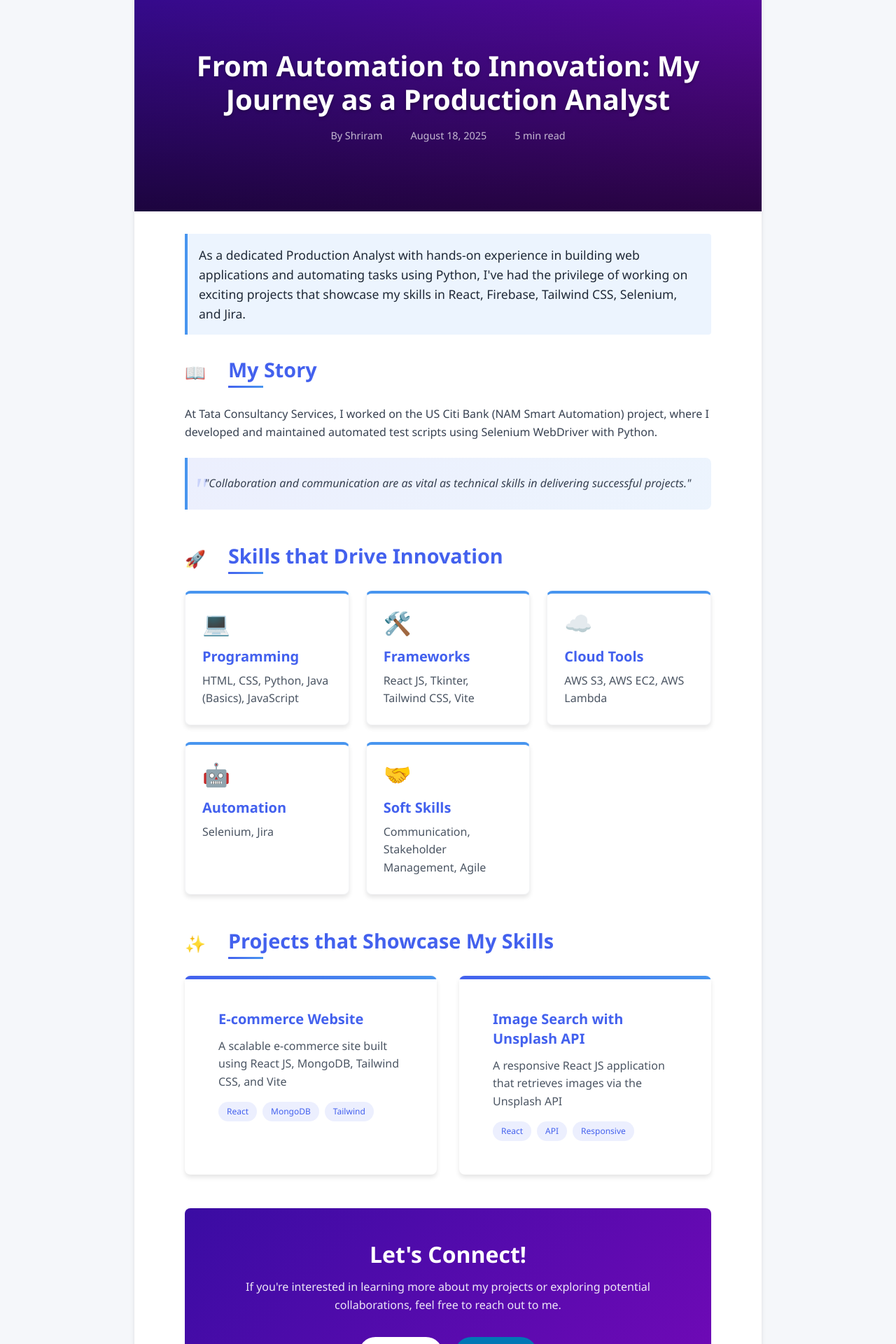
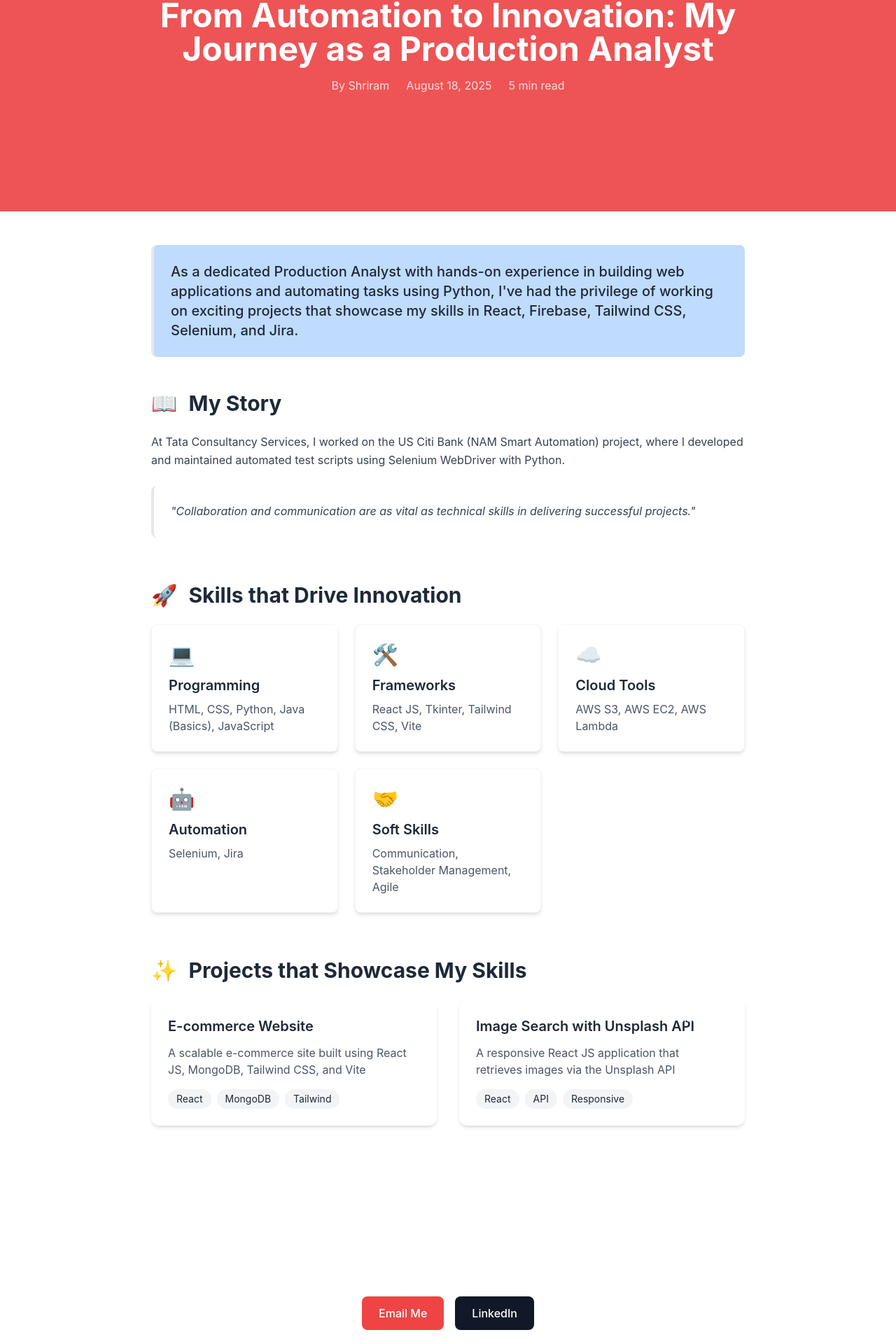
Before and after one commit to ramtechnow/React_portfolio, a React (Create React App) app: page /blog in a window 1280 px wide. Shown: the part 98-2018 px from the top of the page at 70% size. Built offline with nearby package versions, Linux system fonts and the light colour scheme.

Commit message:
18_08_2025_enhancement_

```diff
--- a/src/components/Blog.css
+++ b/src/components/Blog.css
@@ -1,364 +1,92 @@
-/* Base Styles */
-:root {
-  --primary: #4361ee;
-  --secondary: #3f37c9;
-  --accent: #4895ef;
-  --light: #f8f9fa;
-  --dark: #212529;
-  --success: #4cc9f0;
-  --warning: #f72585;
-  --info: #560bad;
-  --gradient-start: #3a0ca3;
-  --gradient-end: #7209b7;
-  --text-light: #f8f9fa;
-  --text-dark: #212529;
-  --shadow: 0 4px 6px rgba(0, 0, 0, 0.1);
-  --transition: all 0.3s ease;
+/* Base styles */
+.blog-container {
+  font-family: 'Inter', -apple-system, BlinkMacSystemFont, 'Segoe UI', Roboto, Oxygen, Ubuntu, Cantarell, sans-serif;
+  line-height: 1.6;
 }
 
-* {
-  margin: 0;
-  padding: 0;
-  box-sizing: border-box;
+/* Header styles */
+.blog-header {
+  min-height: 300px;
 }
 
-body {
-  font-family: 'Segoe UI', Tahoma, Geneva, Verdana, sans-serif;
-  line-height: 1.6;
-  color: var(--text-dark);
-  background-color: #f5f7fa;
-}
-
-/* Blog Container */
-.blog-container {
-  max-width: 1200px;
-  margin: 0 auto;
-  background-color: white;
-  box-shadow: var(--shadow);
-  border-radius: 8px;
-  overflow: hidden;
-}
-
-/* Header Styles */
-.blog-header {
-  position: relative;
-  height: 400px;
-  background: linear-gradient(135deg, var(--gradient-start), var(--gradient-end));
-  color: white;
-  display: flex;
-  align-items: flex-end;
-  padding: 0;
-  margin-bottom: 2rem;
-  overflow: hidden;
+@media (min-width: 768px) {
+  .blog-header {
+    min-height: 400px;
+  }
 }
 
 .header-gradient {
-  width: 100%;
-  padding: 2rem;
-  background: linear-gradient(to top, rgba(0, 0, 0, 0.7), transparent);
+  background-size: 200% 200%;
+  animation: gradient 8s ease infinite;
 }
 
-.blog-header h1 {
-  font-size: 2.5rem;
-  margin-bottom: 1rem;
-  line-height: 1.2;
-  text-shadow: 0 2px 4px rgba(0, 0, 0, 0.3);
+@keyframes gradient {
+  0% {
+    background-position: 0% 50%;
+  }
+  50% {
+    background-position: 100% 50%;
+  }
+  100% {
+    background-position: 0% 50%;
+  }
 }
 
-.header-meta {
-  display: flex;
-  gap: 1rem;
-  font-size: 0.9rem;
-  opacity: 0.9;
-}
-
-/* Content Styles */
-.blog-content {
-  padding: 0 2rem;
-}
-
-.content-wrapper {
-  max-width: 800px;
-  margin: 0 auto;
-}
-
+/* Content styles */
 .intro {
-  font-size: 1.1rem;
-  margin-bottom: 2rem;
-  padding: 1rem;
-  background-color: rgba(72, 149, 239, 0.1);
-  border-left: 4px solid var(--accent);
-  border-radius: 0 4px 4px 0;
-}
-
-/* Section Styles */
-.blog-section {
-  margin-bottom: 3rem;
-}
-
-.section-header {
-  display: flex;
-  align-items: center;
-  gap: 1rem;
-  margin-bottom: 1.5rem;
-}
-
-.section-icon {
-  font-size: 1.5rem;
-}
-
-.blog-section h2 {
-  font-size: 1.8rem;
-  color: var(--primary);
-  position: relative;
-  padding-bottom: 0.5rem;
-}
-
-.blog-section h2::after {
-  content: '';
-  position: absolute;
-  bottom: 0;
-  left: 0;
-  width: 50px;
-  height: 3px;
-  background: linear-gradient(to right, var(--primary), var(--accent));
+  font-weight: 500;
 }
 
 .highlight-box {
-  background: linear-gradient(135deg, rgba(67, 97, 238, 0.1), rgba(72, 149, 239, 0.1));
-  border-left: 4px solid var(--accent);
-  padding: 1.5rem;
-  margin: 1.5rem 0;
-  border-radius: 0 8px 8px 0;
-  font-style: italic;
-  position: relative;
+  transition: all 0.3s ease;
 }
 
-.highlight-box::before {
-  content: '"';
-  position: absolute;
-  top: 0.5rem;
-  left: 0.5rem;
-  font-size: 3rem;
-  color: rgba(67, 97, 238, 0.2);
-  font-family: serif;
+.highlight-box:hover {
+  transform: translateY(-2px);
+  box-shadow: 0 4px 6px rgba(0, 0, 0, 0.1);
 }
 
-/* Skills Grid */
-.skills-grid {
-  display: grid;
-  grid-template-columns: repeat(auto-fill, minmax(200px, 1fr));
-  gap: 1.5rem;
-  list-style: none;
-}
-
+/* Skill card styles */
 .skill-card {
-  background-color: white;
-  border-radius: 8px;
-  padding: 1.5rem;
-  box-shadow: var(--shadow);
-  transition: var(--transition);
-  border-top: 4px solid var(--accent);
+  transition: all 0.3s ease;
 }
 
 .skill-card:hover {
   transform: translateY(-5px);
-  box-shadow: 0 10px 20px rgba(0, 0, 0, 0.1);
+  box-shadow: 0 10px 15px -3px rgba(0, 0, 0, 0.1);
 }
 
-.skill-icon {
-  font-size: 2rem;
-  margin-bottom: 1rem;
-}
-
-.skill-card h3 {
-  color: var(--primary);
-  margin-bottom: 0.5rem;
-}
-
-/* Projects Section */
-.projects-container {
-  display: grid;
-  grid-template-columns: repeat(auto-fill, minmax(300px, 1fr));
-  gap: 2rem;
-}
-
+/* Project card styles */
 .project-card {
-  background-color: white;
-  border-radius: 8px;
-  padding: 1.5rem;
-  box-shadow: var(--shadow);
-  transition: var(--transition);
-  position: relative;
-  overflow: hidden;
-}
-
-.project-card::before {
-  content: '';
-  position: absolute;
-  top: 0;
-  left: 0;
-  width: 100%;
-  height: 5px;
-  background: linear-gradient(to right, var(--primary), var(--accent));
+  transition: all 0.3s ease;
 }
 
 .project-card:hover {
   transform: translateY(-5px);
-  box-shadow: 0 10px 20px rgba(0, 0, 0, 0.1);
 }
 
-.project-badge {
-  position: absolute;
-  top: 1rem;
-  right: 1rem;
-  background-color: var(--accent);
-  color: white;
-  padding: 0.25rem 0.75rem;
-  border-radius: 20px;
-  font-size: 0.75rem;
-  font-weight: bold;
+/* Button styles */
+.email-button, .linkedin-button {
+  transition: all 0.3s ease;
 }
 
-.project-card h3 {
-  color: var(--primary);
-  margin-bottom: 0.75rem;
-}
-
-.tech-tags {
-  display: flex;
-  gap: 0.5rem;
-  margin-top: 1rem;
-  flex-wrap: wrap;
-}
-
-.tech-tags span {
-  background-color: rgba(67, 97, 238, 0.1);
-  color: var(--primary);
-  padding: 0.25rem 0.75rem;
-  border-radius: 20px;
-  font-size: 0.75rem;
-}
-
-/* CTA Section */
-.cta-section {
-  background: linear-gradient(135deg, var(--gradient-start), var(--gradient-end));
-  color: white;
-  padding: 3rem 2rem;
-  border-radius: 8px;
-  margin: 3rem 0;
-  text-align: center;
-}
-
-.cta-content {
-  max-width: 600px;
-  margin: 0 auto;
-}
-
-.cta-section h2 {
-  font-size: 2rem;
-  margin-bottom: 1rem;
-}
-
-.cta-buttons {
-  display: flex;
-  gap: 1rem;
-  justify-content: center;
-  margin-top: 1.5rem;
-}
-
-.email-button, .linkedin-button {
-  padding: 0.75rem 1.5rem;
-  border-radius: 50px;
-  font-weight: bold;
-  text-decoration: none;
-  transition: var(--transition);
-}
-
-.email-button {
-  background-color: white;
-  color: var(--primary);
-}
-
-.email-button:hover {
-  background-color: #f0f0f0;
+.email-button:hover, .linkedin-button:hover {
   transform: translateY(-2px);
 }
 
-.linkedin-button {
-  background-color: #0077b5;
-  color: white;
-}
-
-.linkedin-button:hover {
-  background-color: #006097;
-  transform: translateY(-2px);
-}
-
-/* Footer Styles */
-.blog-footer {
-  background-color: var(--dark);
-  color: var(--text-light);
-  padding: 2rem;
-  text-align: center;
-}
-
-.social-links {
-  display: flex;
-  justify-content: center;
-  gap: 1.5rem;
-  margin-top: 1rem;
-}
-
-.social-links a {
-  color: var(--text-light);
-  text-decoration: none;
-  transition: var(--transition);
-}
-
-.social-links a:hover {
-  color: var(--accent);
-}
-
-/* Responsive Styles */
-@media (max-width: 768px) {
-  .blog-header {
-    height: 300px;
+/* Responsive adjustments */
+@media (max-width: 640px) {
+  .section-header {
+    flex-direction: column;
+    align-items: flex-start;
   }
 
-  .blog-header h1 {
-    font-size: 2rem;
+  .section-icon {
+    margin-bottom: 0.5rem;
   }
 
-  .skills-grid {
-    grid-template-columns: repeat(auto-fill, minmax(150px, 1fr));
-  }
-
-  .projects-container {
-    grid-template-columns: 1fr;
-  }
-
-  .cta-buttons {
-    flex-direction: column;
-    align-items: center;
+  .intro {
+    font-size: 1rem;
+    padding: 1rem;
   }
 }
-
-@media (max-width: 480px) {
-  .blog-header {
-    height: 250px;
-  }
-
-  .header-meta {
-    flex-direction: column;
-    gap: 0.5rem;
-  }
-
-  .blog-content {
-    padding: 0 1rem;
-  }
-
-  .skills-grid {
-    grid-template-columns: 1fr;
-  }
-}
--- a/src/components/Blog.js
+++ b/src/components/Blog.js
@@ -4,7 +4,7 @@ import "./Blog.css";
 
 const Blog = () => {
   return (
-    <div className="blog-container bg-primary text-gray-800">
+    <div className="blog-container bg-primary text-gray-800 overflow-x-hidden">
       {/* Animated Header */}
       <motion.header
         className="blog-header relative overflow-hidden"
@@ -12,17 +12,17 @@ const Blog = () => {
         animate={{ opacity: 1, y: 0 }}
         transition={{ duration: 0.5 }}
       >
-        <div className="header-gradient absolute inset-0 bg-gradient-to-r from-secondary to-accent opacity-90"></div>
-        <div className="relative z-10 max-w-4xl mx-auto px-6 py-16 md:py-24 text-center">
+        <div className="header-gradient absolute inset-0 bg-red-500 from-secondary to-accent opacity-90"></div>
+        <div className="relative z-10 max-w-4xl mx-auto px-4 py-12 md:px-6 md:py-24 text-center">
           <motion.h1
-            className="text-3xl md:text-5xl font-bold mb-4 text-white"
+            className="text-2xl md:text-5xl font-bold mb-4 text-white"
             initial={{ opacity: 0 }}
             animate={{ opacity: 1 }}
             transition={{ delay: 0.2 }}
           >
             From Automation to Innovation: My Journey as a Production Analyst
           </motion.h1>
-          <div className="header-meta flex justify-center space-x-6 text-white/80 text-sm md:text-base">
+          <div className="header-meta flex flex-col md:flex-row justify-center md:space-x-6 space-y-2 md:space-y-0 text-white/80 text-sm md:text-base">
             <span className="author">By Shriram</span>
             <span className="date">August 18, 2025</span>
             <span className="read-time">5 min read</span>
@@ -30,11 +30,11 @@ const Blog = () => {
         </div>
       </motion.header>
 
-      <main className="blog-content bg-white py-12">
-        <div className="content-wrapper max-w-4xl mx-auto px-6">
+      <main className="blog-content bg-white py-8 md:py-12">
+        <div className="content-wrapper max-w-4xl mx-auto px-4 md:px-6">
           {/* Introduction */}
           <motion.p
-            className="intro text-lg md:text-xl leading-relaxed mb-12 p-6 bg-gray-50 rounded-lg border-l-4 border-accent"
+            className="intro text-base md:text-xl leading-relaxed mb-8 md:mb-12 p-4 md:p-6 bg-blue-200 rounded-lg border-l-4 border-accent"
             initial={{ opacity: 0 }}
             whileInView={{ opacity: 1 }}
             transition={{ duration: 0.6 }}
@@ -48,22 +48,22 @@ const Blog = () => {
 
           {/* My Story Section */}
           <motion.section
-            className="blog-section mb-16"
+            className="blog-section mb-8 md:mb-16"
             initial={{ opacity: 0 }}
             whileInView={{ opacity: 1 }}
             transition={{ duration: 0.6, delay: 0.2 }}
             viewport={{ once: true }}
           >
-            <div className="section-header flex items-center mb-6">
-              <div className="section-icon text-3xl mr-4">📖</div>
-              <h2 className="text-2xl md:text-3xl font-bold">My Story</h2>
+            <div className="section-header flex items-center mb-4 md:mb-6">
+              <div className="section-icon text-2xl md:text-3xl mr-3 md:mr-4">📖</div>
+              <h2 className="text-xl md:text-3xl font-bold">My Story</h2>
             </div>
-            <p className="text-gray-700 mb-6 leading-relaxed">
+            <p className="text-gray-700 mb-4 md:mb-6 leading-relaxed">
               At Tata Consultancy Services, I worked on the US Citi Bank (NAM
               Smart Automation) project, where I developed and maintained
               automated test scripts using Selenium WebDriver with Python.
             </p>
-            <div className="highlight-box bg-accent/10 p-6 rounded-lg border-l-4 border-accent italic">
+            <div className="highlight-box bg-accent/10 p-4 md:p-6 rounded-lg border-l-4 border-accent italic">
               <p className="text-gray-700">
                 "Collaboration and communication are as vital as technical
                 skills in delivering successful projects."
@@ -73,17 +73,17 @@ const Blog = () => {
 
           {/* Skills Section */}
           <motion.section
-            className="blog-section mb-16"
+            className="blog-section mb-8 md:mb-16"
             initial={{ opacity: 0 }}
             whileInView={{ opacity: 1 }}
             transition={{ duration: 0.6, delay: 0.3 }}
             viewport={{ once: true }}
           >
-            <div className="section-header flex items-center mb-6">
-              <div className="section-icon text-3xl mr-4">🚀</div>
-              <h2 className="text-2xl md:text-3xl font-bold">Skills that Drive Innovation</h2>
+            <div className="section-header flex items-center mb-4 md:mb-6">
+              <div className="section-icon text-2xl md:text-3xl mr-3 md:mr-4">🚀</div>
+              <h2 className="text-xl md:text-3xl font-bold">Skills that Drive Innovation</h2>
             </div>
-            <ul className="skills-grid grid grid-cols-1 sm:grid-cols-2 lg:grid-cols-3 gap-6">
+            <ul className="skills-grid grid grid-cols-1 sm:grid-cols-2 lg:grid-cols-3 gap-4 md:gap-6">
               {[
                 { icon: "💻", title: "Programming", desc: "HTML, CSS, Python, Java (Basics), JavaScript" },
                 { icon: "🛠️", title: "Frameworks", desc: "React JS, Tkinter, Tailwind CSS, Vite" },
@@ -93,12 +93,12 @@ const Blog = () => {
               ].map((skill, index) => (
                 <motion.li
                   key={index}
-                  className="skill-card bg-white p-6 rounded-lg shadow-md hover:shadow-lg transition-shadow duration-300 border border-gray-100"
+                  className="skill-card bg-white p-4 md:p-6 rounded-lg shadow-md hover:shadow-lg transition-shadow duration-300 border border-gray-100"
                   whileHover={{ y: -5 }}
                 >
-                  <div className="skill-icon text-3xl mb-3">{skill.icon}</div>
-                  <h3 className="text-xl font-semibold mb-2">{skill.title}</h3>
-                  <p className="text-gray-600">{skill.desc}</p>
+                  <div className="skill-icon text-2xl md:text-3xl mb-2 md:mb-3">{skill.icon}</div>
+                  <h3 className="text-lg md:text-xl font-semibold mb-1 md:mb-2">{skill.title}</h3>
+                  <p className="text-gray-600 text-sm md:text-base">{skill.desc}</p>
                 </motion.li>
               ))}
             </ul>
@@ -106,17 +106,17 @@ const Blog = () => {
 
           {/* Projects Section */}
           <motion.section
-            className="blog-section mb-16"
+            className="blog-section mb-8 md:mb-16"
             initial={{ opacity: 0 }}
             whileInView={{ opacity: 1 }}
             transition={{ duration: 0.6, delay: 0.4 }}
             viewport={{ once: true }}
           >
-            <div className="section-header flex items-center mb-6">
-              <div className="section-icon text-3xl mr-4">✨</div>
-              <h2 className="text-2xl md:text-3xl font-bold">Projects that Showcase My Skills</h2>
+            <div className="section-header flex items-center mb-4 md:mb-6">
+              <div className="section-icon text-2xl md:text-3xl mr-3 md:mr-4">✨</div>
+              <h2 className="text-xl md:text-3xl font-bold">Projects that Showcase My Skills</h2>
             </div>
-            <div className="projects-container grid grid-cols-1 md:grid-cols-2 gap-8">
+            <div className="projects-container grid grid-cols-1 md:grid-cols-2 gap-4 md:gap-8">
               {[
                 {
                   badge: "E-commerce",
@@ -136,15 +136,15 @@ const Blog = () => {
                   className="project-card relative bg-white rounded-xl overflow-hidden shadow-md hover:shadow-xl transition-shadow duration-300"
                   whileHover={{ scale: 1.02 }}
                 >
-                  <div className="absolute top-4 right-4 bg-accent text-white px-3 py-1 rounded-full text-xs font-medium">
+                  <div className="absolute top-3 right-3 md:top-4 md:right-4 bg-accent text-white px-2 py-1 md:px-3 md:py-1 rounded-full text-xs font-medium">
                     {project.badge}
                   </div>
-                  <div className="p-6">
-                    <h3 className="text-xl font-semibold mb-3">{project.title}</h3>
-                    <p className="text-gray-600 mb-4">{project.desc}</p>
-                    <div className="tech-tags flex flex-wrap gap-2">
+                  <div className="p-4 md:p-6">
+                    <h3 className="text-lg md:text-xl font-semibold mb-2 md:mb-3">{project.title}</h3>
+                    <p className="text-gray-600 text-sm md:text-base mb-3 md:mb-4">{project.desc}</p>
+                    <div className="tech-tags flex flex-wrap gap-1 md:gap-2">
                       {project.tags.map((tag, i) => (
-                        <span key={i} className="bg-gray-100 text-gray-800 px-3 py-1 rounded-full text-sm">
+                        <span key={i} className="bg-gray-100 text-gray-800 px-2 py-0.5 md:px-3 md:py-1 rounded-full text-xs md:text-sm">
                           {tag}
                         </span>
                       ))}
@@ -157,23 +157,23 @@ const Blog = () => {
 
           {/* CTA Section */}
           <motion.section
-            className="cta-section bg-gradient-to-r from-secondary to-accent rounded-xl p-8 md:p-12 text-white"
+            className="cta-section bg-gradient-to-r from-secondary to-accent rounded-xl p-6 md:p-12 text-white"
             initial={{ opacity: 0 }}
             whileInView={{ opacity: 1 }}
             transition={{ duration: 0.6, delay: 0.5 }}
             viewport={{ once: true }}
           >
             <div className="cta-content max-w-2xl mx-auto text-center">
-              <h2 className="text-2xl md:text-3xl font-bold mb-4">Let's Connect!</h2>
-              <p className="mb-8 text-white/90">
+              <h2 className="text-xl md:text-3xl font-bold mb-3 md:mb-4">Let's Connect!</h2>
+              <p className="mb-6 md:mb-8 black-white/90 text-sm md:text-base">
                 If you're interested in learning more about my projects or
                 exploring potential collaborations, feel free to reach out to
                 me.
               </p>
-              <div className="cta-buttons flex flex-col sm:flex-row justify-center gap-4">
+              <div className="cta-buttons flex flex-col sm:flex-row justify-center gap-3 md:gap-4">
                 <motion.a
                   href="mailto:ramtechnow@gmail.com"
-                  className="email-button bg-white text-gray-900 px-6 py-3 rounded-lg font-medium hover:bg-gray-100 transition-colors duration-300"
+                  className="email-button bg-red-500 text-white px-4 py-2 md:px-6 md:py-3 rounded-lg font-medium hover:bg-green transition-colors duration-300 text-sm md:text-base"
                   whileHover={{ scale: 1.05 }}
                   whileTap={{ scale: 0.95 }}
                 >
@@ -183,7 +183,7 @@ const Blog = () => {
                   href="https://www.linkedin.com/in/shriram-m-g-387a59241/"
                   target="_blank"
                   rel="noopener noreferrer"
-                  className="linkedin-button bg-gray-900 text-white px-6 py-3 rounded-lg font-medium hover:bg-gray-800 transition-colors duration-300"
+                  className="linkedin-button bg-gray-900 text-white px-4 py-2 md:px-6 md:py-3 rounded-lg font-medium hover:bg-gray-800 transition-colors duration-300 text-sm md:text-base"
                   whileHover={{ scale: 1.05 }}
                   whileTap={{ scale: 0.95 }}
                 >
```
